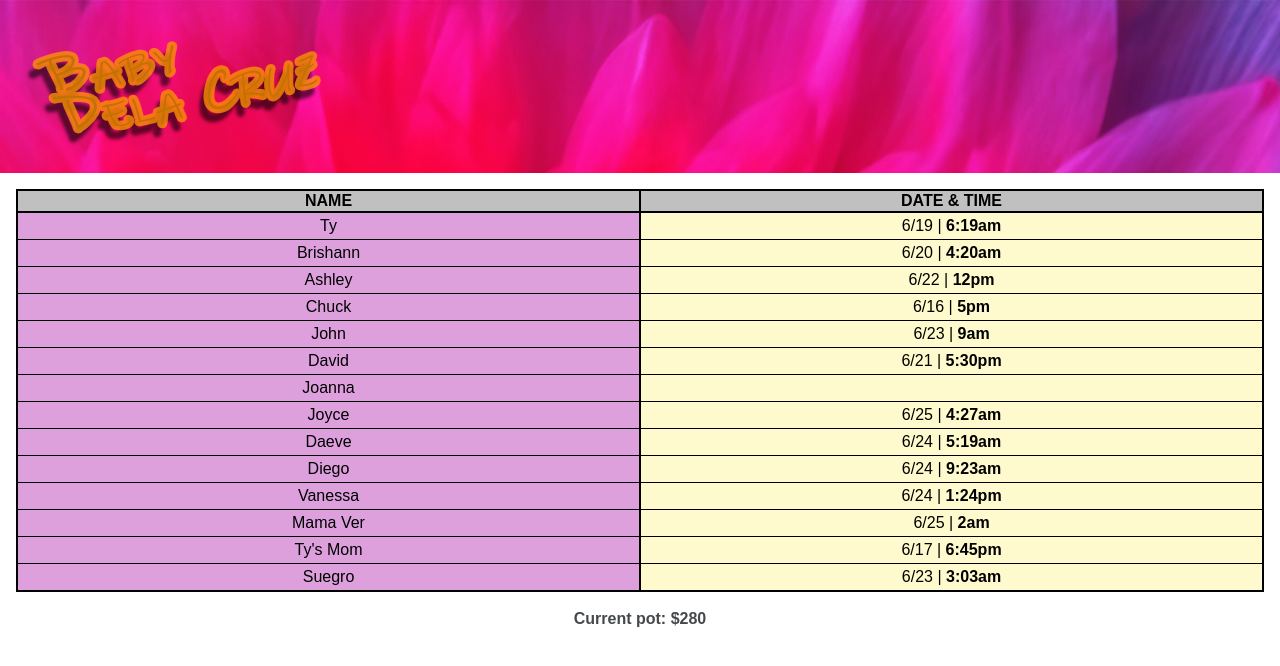
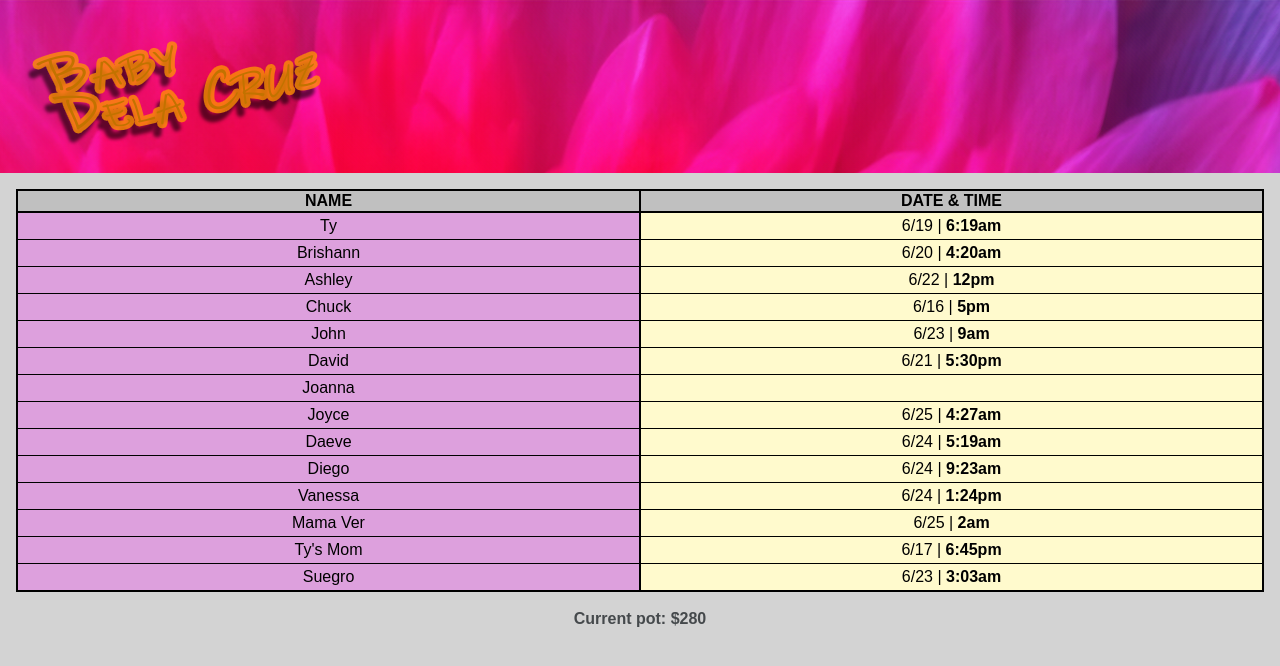
Before and after one commit to jroedlcrz/babydelacruz, a plain HTML site: page Content/guesses.htm in a window 1280 px wide. Drawn offline with Linux system fonts and the light colour scheme; a script that the page names is missing.

Commit message:
Update Styles.css

```diff
--- a/Content/Resources/Stylesheets/Styles.css
+++ b/Content/Resources/Stylesheets/Styles.css
@@ -4,7 +4,7 @@
 body
 {
 	font-family: var(--FontFamily);
-	background-color: var(--Lightest);
+	background-color: #d3d3d3;
 	text-align: center;
 }
 
```
